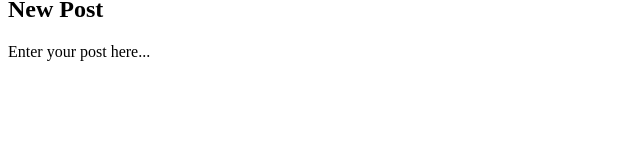
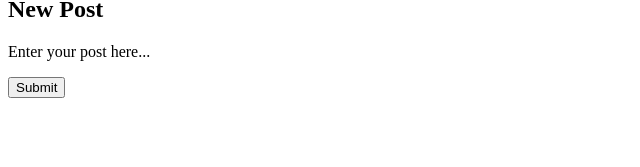
Before and after one commit to ono5/vuejs-with-typescript, a Vue app: page /posts/new in a window 1280 px wide. Shown: the part 125-292 px from the top of the page, without its empty margins (0-640 px from the left). Built offline with nearby package versions, Linux system fonts and the light colour scheme; the HTML template or start-up script is replaced by a standard one.

Commit message:
feat: Adding a Post to the Store

```diff
--- a/src/NewPost.vue
+++ b/src/NewPost.vue
@@ -1,5 +1,5 @@
 <template>
-  <post-writer :post="post" />
+  <post-writer :post="post" @save="save" />
 </template>
 
 <script lang="ts">
@@ -7,6 +7,8 @@ import { defineComponent } from 'vue'
 import PostWriter from './PostWriter.vue'
 import { Post } from './types'
 import moment from 'moment'
+import { useStore } from './store'
+import { useRouter } from 'vue-router'
 
 export default defineComponent({
   name: 'NewPost',
@@ -23,8 +25,18 @@ export default defineComponent({
       created: moment(),
       authorId: 0
     }
+
+    const store = useStore()
+    const router = useRouter()
+
+    const save = async (post: Post) => {
+      await store.createPost(post)
+      router.push('/')
+    }
+
     return {
-      post
+      post,
+      save
     }
   }
 })
--- a/src/PostWriter.vue
+++ b/src/PostWriter.vue
@@ -20,6 +20,14 @@
       <div v-html="html" />
     </div>
   </div>
+
+  <div class="columns">
+    <div class="column">
+      <button @click="submit" class="button is-primary is-pulled-right">
+        Submit
+      </button>
+    </div>
+  </div>
 </div>
 </template>
 
@@ -40,7 +48,7 @@ export default defineComponent({
     }
   },
 
-  setup(props) {
+  setup(props, ctx) {
     const title = ref(props.post.title)
     const contentEditable = ref<null | HTMLDivElement>(null)
     const markdown = ref(props.post.markdown)
@@ -54,6 +62,16 @@ export default defineComponent({
       markdown.value = contentEditable.value.innerText
     }
 
+    const submit = () => {
+      const post: Post = {
+        ...props.post,
+        title: title.value,
+        markdown: markdown.value,
+        html: html.value,
+      }
+      ctx.emit('save', post)
+  }
+
     const update = (value: string) => {
       html.value = parse(value, options)
     }
@@ -65,6 +83,7 @@ export default defineComponent({
     })
 
     return {
+      submit,
       html,
       title,
       contentEditable,
--- a/src/main.ts
+++ b/src/main.ts
@@ -5,6 +5,7 @@ import * as mockData from './mocks'
 import { router } from './router'
 
 import 'highlight.js/styles/solarized-dark.css'
+import random from 'lodash/random'
 
 const delay = (ms: number) => new Promise(res => setTimeout(res, ms))
 
@@ -18,6 +19,17 @@ axios.get = async (url: string) => {
     }
 }
 
+// @ts-ignore
+axios.post = async (url: string, payload: Post) => {
+    if (url === '/posts') {
+        await delay(1000)
+        const id = random(100, 10000)
+        return Promise.resolve({
+            data: {id, ...payload}
+        })
+    }
+}
+
 import App from './App.vue'
 console.log(App)
 
--- a/src/store.ts
+++ b/src/store.ts
@@ -11,8 +11,6 @@ interface PostsState {
 interface State {
     posts: PostsState
 }
-
-import { todayPost, thisWeek, thisMonth } from './mocks'
 
 const initialPostsState = (): PostsState => ({
     all: {
@@ -37,20 +35,22 @@ class Store {
         return readonly(this.state)
     }
 
+    async createPost(post: Post) {
+        const response = await axios.post<Post>('/posts', post)
+        this.state.posts.all[response.data.id] = response.data
+        this.state.posts.ids.push(response.data.id.toString())
+    }
+
     async fetchPosts() {
         const response = await axios.get<Post[]>('/posts')
-        const ids: string[] = []
-        const all: Record<string, Post> = {}
         for (const post of response.data) {
-            ids.push(post.id.toString())
-            all[post.id] = post
+            if(!this.state.posts.ids.includes(post.id.toString())) {
+                this.state.posts.ids.push(post.id.toString())
+            }
+            this.state.posts.all[post.id] = post
         }
 
-        this.state.posts = {
-            ids,
-            all,
-            loaded: true
-        }
+        this.state.posts.loaded = true
     }
 }
 
```
